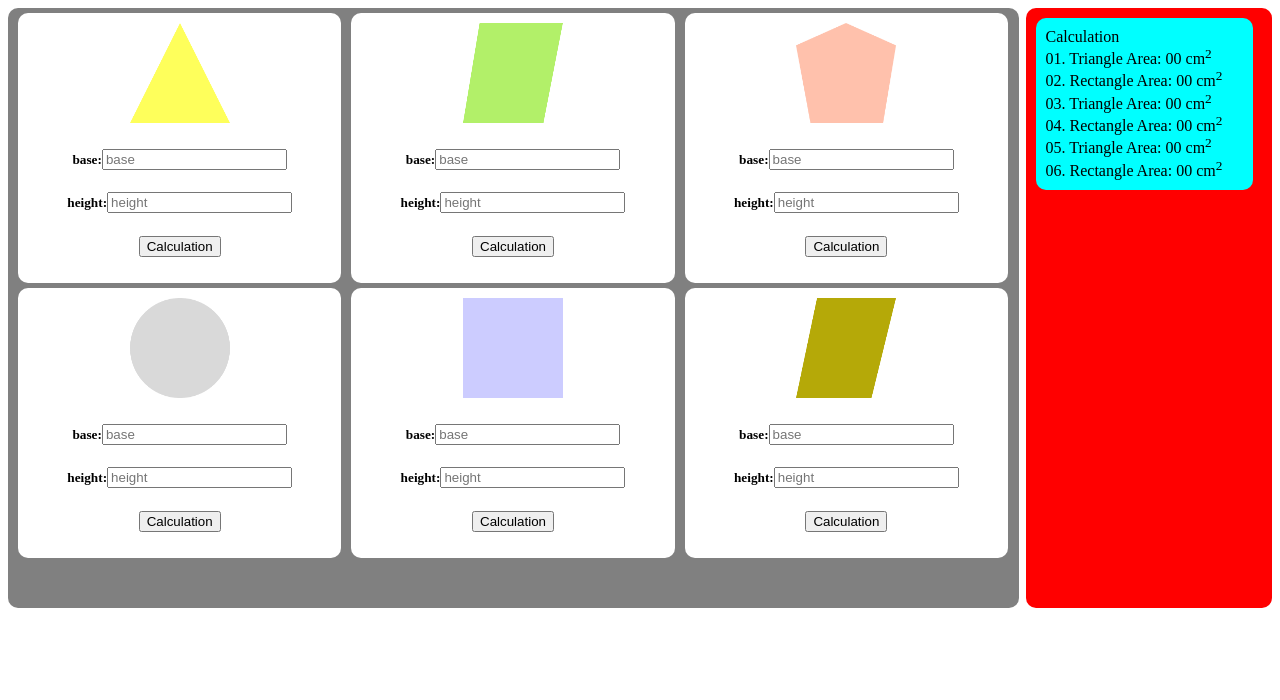
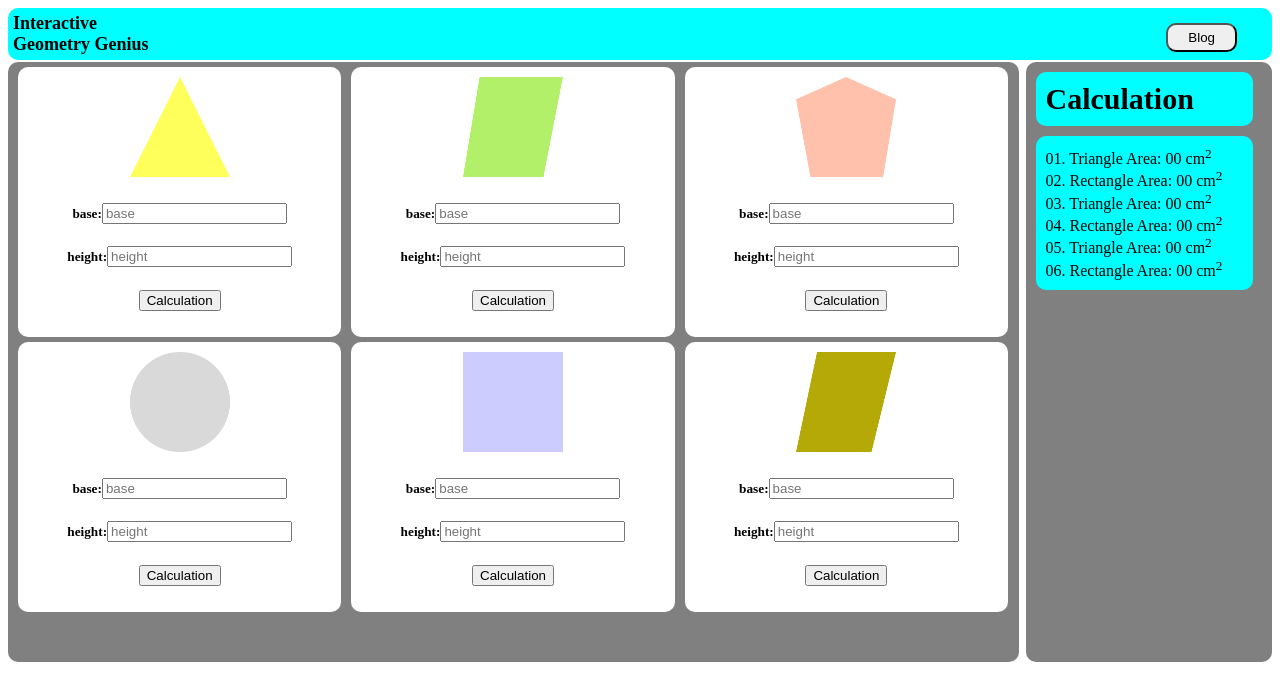
Before and after one commit to myewebgit/flex-box, a plain HTML site: page index.html in a window 1280 px wide. Drawn offline with Linux system fonts and the light colour scheme.

Commit message:
set blog button

```diff
--- a/index.html
+++ b/index.html
@@ -10,6 +10,11 @@
 </head>
 
 <body>
+    <div class="header">
+        <button class="blog"> Blog <a href="#blog.html"> </a></button>
+         Interactive <br /> Geometry Genius
+
+        </div>
     <div class="div1">
         <div class="box">
             <img src="images/triangle.png" height="100" width="100" />
@@ -55,15 +60,17 @@
 
     </div>
     <div class="div2">
-        <div class="cal">Calculation <br />
+        <div class="cal">Calculation <br /></div>
 
-            01. Triangle Area: <span id="t-area">00 </span> cm<sup>2</sup><br />
-            02. Rectangle Area: <span id="r-area">00 </span> cm<sup>2</sup><br/>
-            03. Triangle Area: <span id="t-area">00 </span>  cm<sup>2</sup><br />
-            04. Rectangle Area: <span id="r-area">00 </span> cm<sup>2</sup><br/>
-            05. Triangle Area: <span id="t-area">00 </span>  cm<sup>2</sup><br />
-            06. Rectangle Area: <span id="r-area">00 </span> cm<sup>2</sup><br/>
-        </div>
+            <div class="Calculation">
+                01. Triangle Area: <span id="t-area">00 </span> cm<sup>2</sup><br />
+                02. Rectangle Area: <span id="r-area">00 </span> cm<sup>2</sup><br />
+                03. Triangle Area: <span id="t-area">00 </span> cm<sup>2</sup><br />
+                04. Rectangle Area: <span id="r-area">00 </span> cm<sup>2</sup><br />
+                05. Triangle Area: <span id="t-area">00 </span> cm<sup>2</sup><br />
+                06. Rectangle Area: <span id="r-area">00 </span> cm<sup>2</sup><br />
+            </div>
+
     </div>
 
     <script src="index.js"></script>
--- a/style.css
+++ b/style.css
@@ -1,3 +1,22 @@
+.header{
+    background-color: aqua;
+    margin-bottom: 2px;
+    padding: 5px;
+    font-size: large;
+    font-weight: bold;
+    border-radius: 10px;
+}
+
+.blog{
+    float: right;
+    padding: 5px;
+    margin-top: 10px;
+    margin-right: 30px;
+    border-radius: 10px;
+    padding-left: 20px;
+    padding-right: 20px;
+}
+
 .div1 {
     background-color: gray;
     width: 80%;
@@ -11,7 +30,7 @@
 }
 
 .div2 {
-    background-color: red;
+    background-color: gray;
     width: 19.5%;
     height: 600px;
     float: right;
@@ -39,5 +58,13 @@
     padding: 10px;
     margin: 10px;
     border-radius: 10px;
-
+   font-size: 30px;
+   font-weight: bold;
 }
+.Calculation{
+    background-color: aqua;
+    width: 80%;
+    padding: 10px;
+    margin: 10px;
+    border-radius: 10px;
+}
```
Also changed, not shown: images/blog.html (added, +12 -0 lines).
